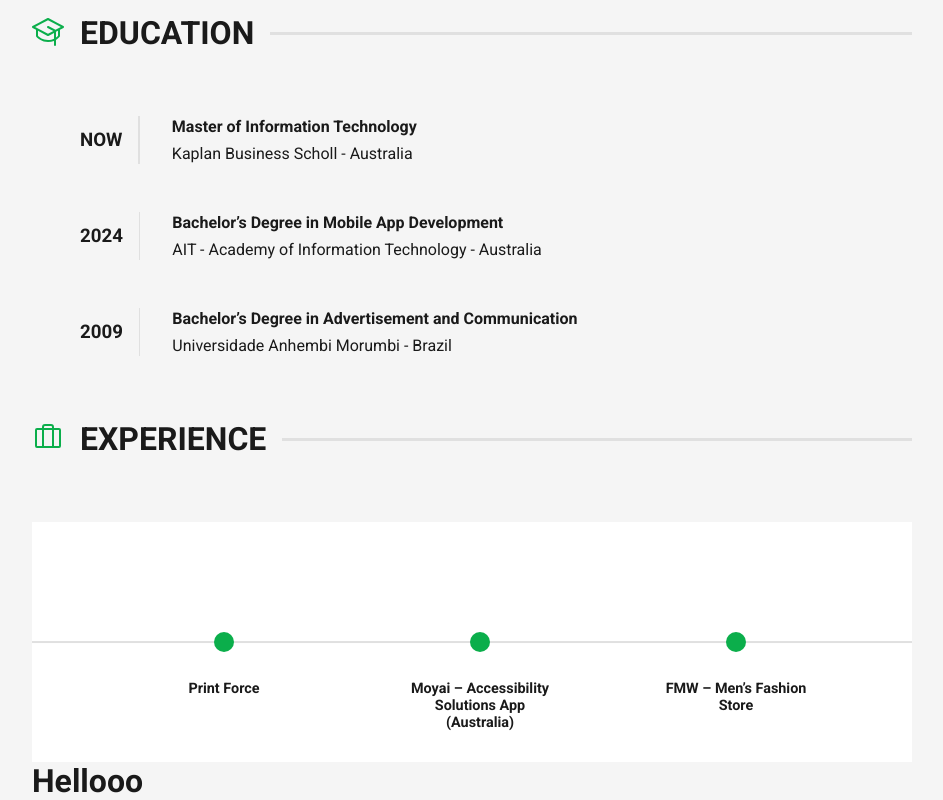
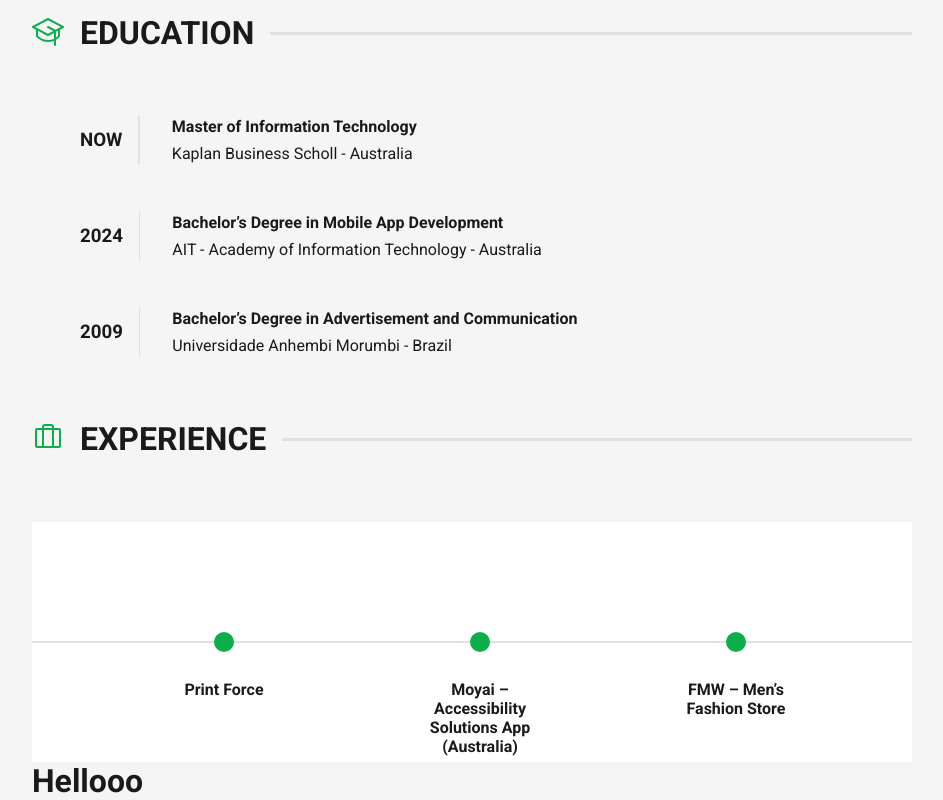
Before and after one commit to victorhugo156/portfolio, a React (Vite) app: page / in a window 1280 px wide. Shown: the part 994-1794 px from the top of the page, without its empty margins (168-1111 px from the left). Built offline with nearby package versions, Linux system fonts and the light colour scheme.

Commit message:
style:formating timeline

```diff
--- a/src/components/MainContentContainer/components/Experience/components/TimeLine/styles.ts
+++ b/src/components/MainContentContainer/components/Experience/components/TimeLine/styles.ts
@@ -45,33 +45,39 @@ export const Dot = styled.span`
 `;
 
 export const Title = styled.span`
+
+  width: 150px;               /* limit how wide it can go */
+
   position: absolute;
   left: 50%;                  /* pin to the center of the Item */
   top: 2.4rem;                /* just below the dot */
   transform: translateX(-50%);/* center it exactly */
 
-  width: 150px;               /* limit how wide it can go */
+  font-weight: ${props=>props.theme.fontWeights["bold"]};
+
   text-align: center;         /* wrap nicely under itself */
   white-space: normal;        /* allow multiple lines */
 
-  font-weight: bold;
-  font-size: 0.9rem;
   opacity: 1;
 
   transition: 0.5s ease;
-
 `;
 
 export const Details = styled.div`
+  background: ${props=>props.theme.colors["green"]};
+
+  width: 0;
+  height: 0;
+
   position: absolute;
   left: 50%;
   top: 50%;
   transform: translate(-50%, -50%);
-  width: 0;
-  height: 0;
+
+  color: white;
+
   overflow: hidden;
-  background: #444;
-  color: white;
+
   border-radius: 8px;
   padding: 0;
   transition: all 0.3s ease;
@@ -92,15 +98,19 @@ export const Details = styled.div`
     opacity: 0.8;
   }
   p {
-    font-size: 0.85rem;
+    font-size: ${props=>props.theme.fontSizes["sm"]};
     line-height: 1.2;
   }
   button {
+    background: transparent;
+    color: white;
+
     margin-top: 0.5rem;
+
     font-size: 0.8rem;
-    background: transparent;
+
     border: 1px solid white;
-    color: white;
+
     padding: 0.2rem 0.5rem;
     cursor: pointer;
   }
```
